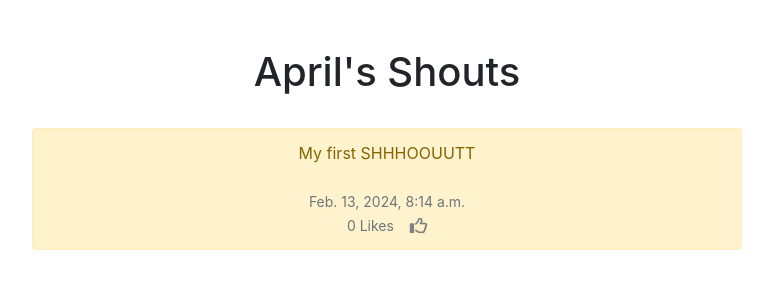
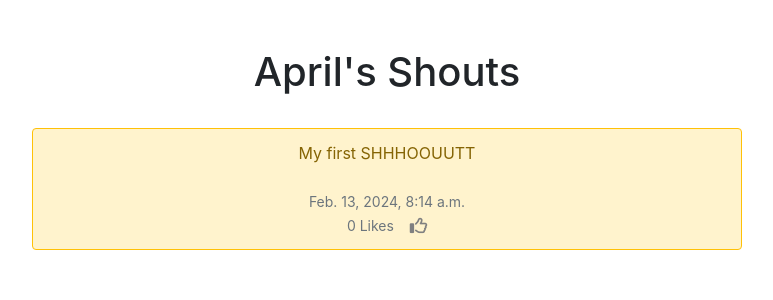
Before and after one commit to AndersH82/TheSaloon, a Django app: page /profile/3 in a window 1280 px wide. Shown: the part 56-356 px from the top of the page, without its empty margins (68-841 px from the left). Run offline with Django 5.2, Linux system fonts and the light colour scheme; a user stored in the database is signed in; data comes from the database, SQL or seed files in the repository; both versions use the stored data as it was after the commit; some libraries are stand-ins or nearby versions.

Commit message:
put boder to shouts,profile

```diff
--- a/the_saloon/templates/home.html
+++ b/the_saloon/templates/home.html
@@ -11,7 +11,7 @@
             <h1>Shouts!</h1>
             <br />
             {% for shout in shouts %}
-            <div class="alert alert-warning" role="alert">
+            <div class="alert alert-warning border border-warning" role="alert">
 
                 {{ shout.body }}<br /><br />
                 <small class="text-muted">
@@ -40,7 +40,7 @@
                 {{ form.as_p }}
 
 
-                <button type="submit" class="btn btn-info">Shout</button>
+                <button type="submit" class="btn btn-warning">Shout</button>
             </form>
             {% endif %}
         </div>
--- a/the_saloon/templates/profile.html
+++ b/the_saloon/templates/profile.html
@@ -12,7 +12,7 @@
       {% if shouts%}
       {% for shout in shouts %}
 
-      <div class="alert alert-warning" role="alert">
+      <div class="alert alert-warning border border-warning" role="alert">
 
         {{ shout.body }}<br /><br />
         <small class="text-muted">
@@ -43,7 +43,7 @@
 
       {% if profile.profile_image %}
       <div class="container mt-4 mb-4 p-3 d-flex justify-content-center">
-        <div class="card p-4">
+        <div class="card p-4 border border-warning">
           <div class=" image d-flex flex-column justify-content-center align-items-center">
               <img src="{{ profile.profile_image.url }}" height="100" width="100" />
             </button> <span class="name mt-3">{{ profile.user.username }}</span>
--- a/the_saloon/templates/profile_list.html
+++ b/the_saloon/templates/profile_list.html
@@ -7,7 +7,7 @@
 {% if profiles %}
 {% for profile in profiles %}
 <div class="card mb-3" style="max-width: 540px;">
-  <div class="row no-gutters">
+  <div class="row no-gutters border border-warning">
     <div class="col-md-4">
       {% if profile.profile_image %}
       <img src="{{ profile.profile_image.url }}" width=200 height=200 class="img-fluid rounded-start"
```
Also changed, not shown: db.sqlite3.
